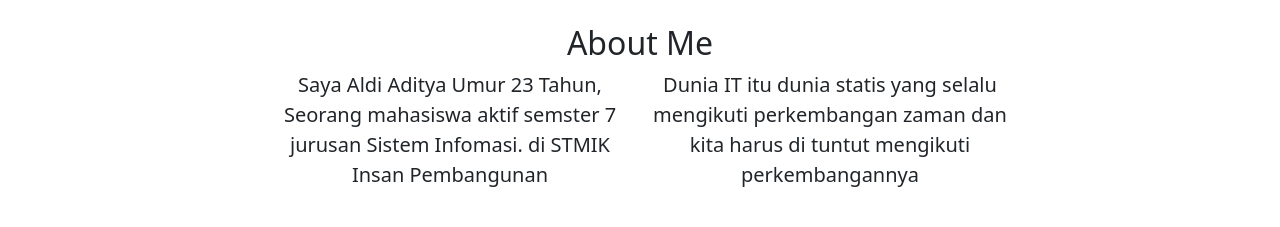
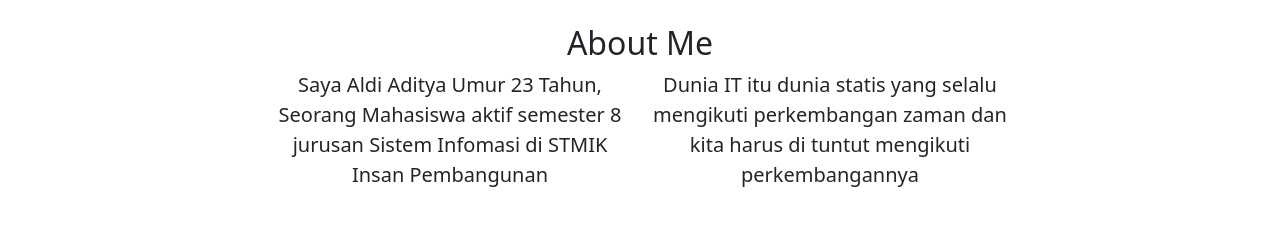
Before and after one commit to AldiAditya/aldiaditya.github.io, a plain HTML site: page index.html in a window 1280 px wide. Shown: the part 725-952 px from the top of the page. Drawn offline with nearby package versions, Linux system fonts and the light colour scheme.

Commit message:
mengubah nama semester

```diff
--- a/index.html
+++ b/index.html
@@ -68,7 +68,7 @@
     <div>
       <div class="row justify-content-center fs-5 text-center">
         <div class="col-4">
-        <p>Saya Aldi Aditya Umur 23 Tahun, Seorang mahasiswa aktif semster 7 jurusan Sistem Infomasi. di STMIK Insan Pembangunan</p>
+        <p>Saya Aldi Aditya Umur 23 Tahun, Seorang Mahasiswa aktif semester 8 jurusan Sistem Infomasi di STMIK Insan Pembangunan</p>
       </div>
       <div class="col-4">
         <p>Dunia IT itu dunia statis yang selalu mengikuti perkembangan zaman dan kita harus di tuntut mengikuti perkembangannya</p>
```
